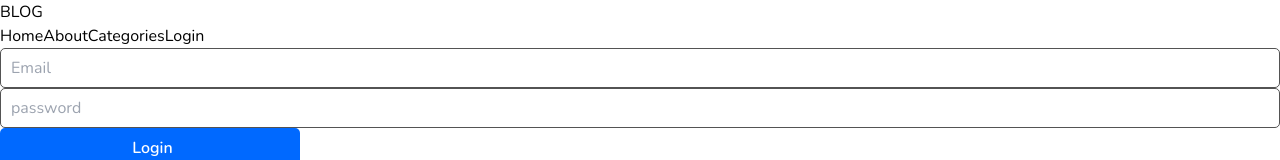
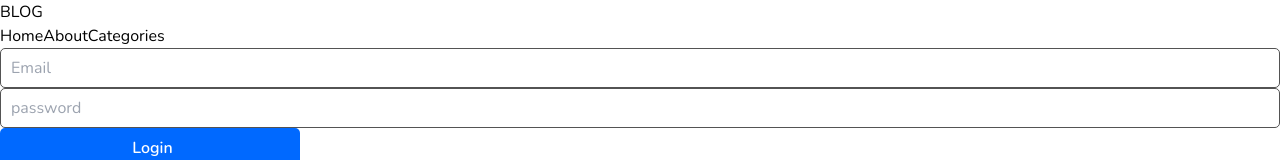
Before and after one commit to sauravkhanal/blog, a React (Vite) app in the folder Frontend/: page /login in a window 1280 px wide. Shown: the top 160 px of the page. Built offline with nearby package versions, Linux system fonts and the light colour scheme.

Commit message:
implement login logout

```diff
--- a/Frontend/src/components/Header.jsx
+++ b/Frontend/src/components/Header.jsx
@@ -1,7 +1,9 @@
 import { NavLink, useLocation } from "react-router-dom"
+import { useAuth } from "../contexts/AuthContext"
 
 function Header() {
-	const path = useLocation().pathname;
+	// const path = useLocation().pathname;
+	const { isLoggedIn, logout } = useAuth();
 	return (
 		<nav className="flex px-10  text-black dark:text-gray-100 ">
 			<p className="text-3xl font-extrabold">BLOG</p>
@@ -10,7 +12,9 @@ function Header() {
 				<NavLink to="/about" className="px-2 py-1 rounded-none navbar-hover-effect ">About</NavLink>
 				<NavLink to="/categories" className="px-2 py-1 rounded-none navbar-hover-effect ">Categories</NavLink>
 				{/* <NavLink to="/register" className="px-2 py-1 rounded-none navbar-hover-effect ">Register</NavLink> */}
-				<NavLink to="/login" className="px-2 py-1 rounded-none navbar-hover-effect ">Login</NavLink>
+				{isLoggedIn() &&
+					<button to="/login" className="btn" onClick={logout}>logout</button>
+				}
 			</nav>
 		</nav>
 	)
--- a/Frontend/src/contexts/AuthContext.jsx
+++ b/Frontend/src/contexts/AuthContext.jsx
@@ -76,7 +76,7 @@ export const AuthProvider = ({ children }) => {
         // setUserToken(null);
         localStorage.removeItem("token")
         localStorage.removeItem("userId")
-        navigate("/home")
+        navigate("/")
     }
 
     const isLoggedIn = () => Boolean(localStorage.getItem("token"))
```
